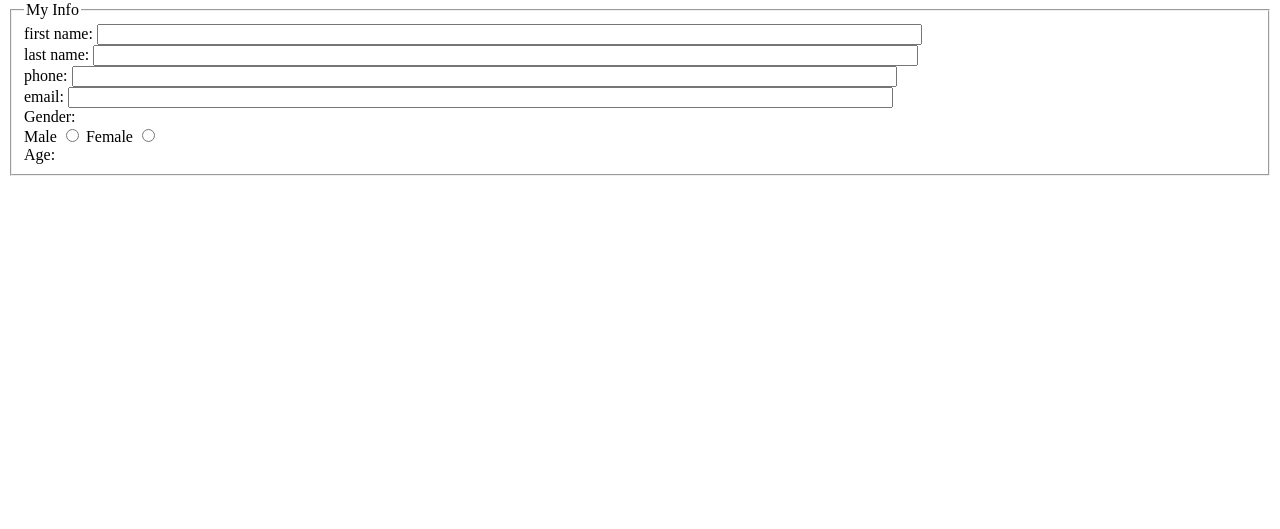
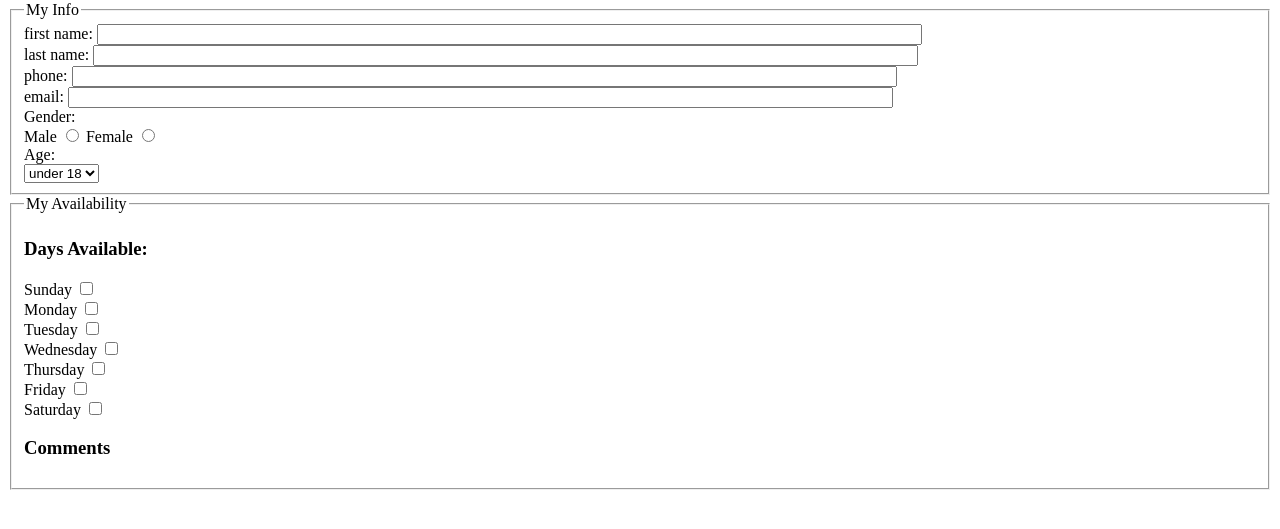
Before and after one commit to robowango/labb5, a plain HTML site: page index.html in a window 1280 px wide. Shown: the part 79-608 px from the top of the page. Drawn offline with Linux system fonts and the light colour scheme.

Commit message:
Update index.html

```diff
--- a/index.html
+++ b/index.html
@@ -19,3 +19,20 @@
         <label>Female <input type="radio" name="gender_field" value="female"></label>
       </div>
       <div>Age: </div>
+      <select name="age_field">
+        <option>under 18</option>
+        <option>over 18</option>
+      </select>
+    </fieldset>
+    <fieldset>
+      <legend>My Availability</legend>
+      <h3>Days Available:</h3>
+      <div>
+        <div><label>Sunday <input type="checkbox" name="available_field[]" value="sunday"></label></div>
+        <div><label>Monday <input type="checkbox" name="available_field[]" value="monday"></label></div>
+        <div><label>Tuesday <input type="checkbox" name="available_field[]" value="tuesday"></label></div>
+        <div><label>Wednesday <input type="checkbox" name="available_field[]" value="wednesday"></label></div>
+        <div><label>Thursday <input type="checkbox" name="available_field[]" value="thursday"></label></div>
+        <div><label>Friday <input type="checkbox" name="available_field[]" value="friday"></label></div>
+        <div><label>Saturday <input type="checkbox" name="available_field[]" value="saturday"></label></div>
+        <h3>Comments</h3>
```
